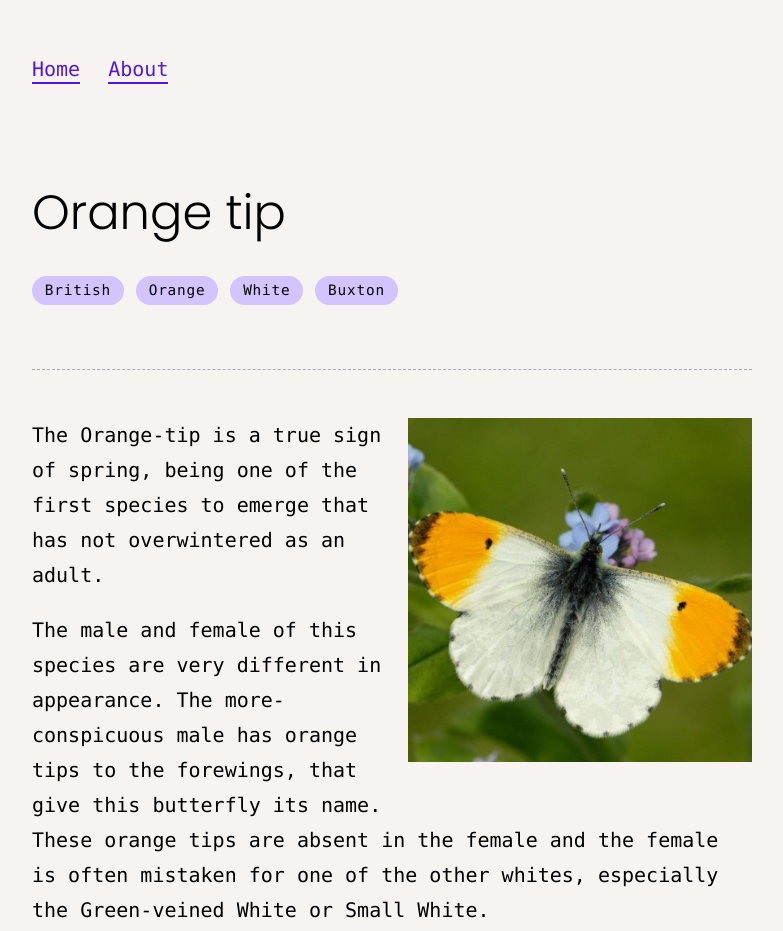
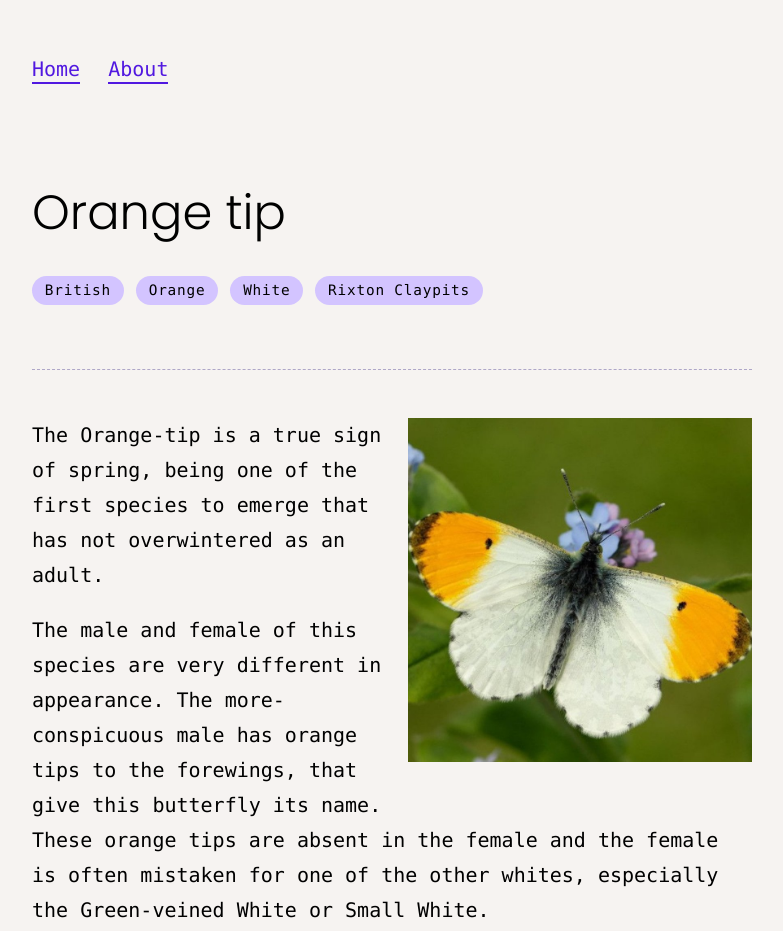
Before and after one commit to GitOffMyCode/11ty-gen-starter, an Eleventy site: page src/butterflycollection/posts/Orange-tip.md in a window 1280 px wide. Shown: the top 931 px of the page, without its empty margins (248-1031 px from the left). Built offline with nearby package versions, Linux system fonts and the light colour scheme; Eleventy itself is replaced by a stand-in of ours; files that its build step writes are made by us from their sources.

Commit message:
minor amend to post tags

```diff
--- a/src/butterflycollection/posts/Orange-tip.md
+++ b/src/butterflycollection/posts/Orange-tip.md
@@ -4,14 +4,14 @@ title: Orange tip
 intro: Common and widespread, this medium-sized butterfly can be found in gardens and hedgerows. The males are unmistakable; white butterflies with bright orange wingtips. The females are white with black wingtips. Both have mottled green underwings.
 latinname: Anthocharis cardamines
 sighting: 2022-05-12
-location: Buxton
+location: Rixton Claypits
 image: OrangeTip.jpeg
 imageAltText: Orange tip butterfly
 tags:
   - British
   - Orange
   - White
-  - Buxton
+  - Rixton Claypits
 ---
 
 The Orange-tip is a true sign of spring, being one of the first species to emerge that has not overwintered as an adult.
```
